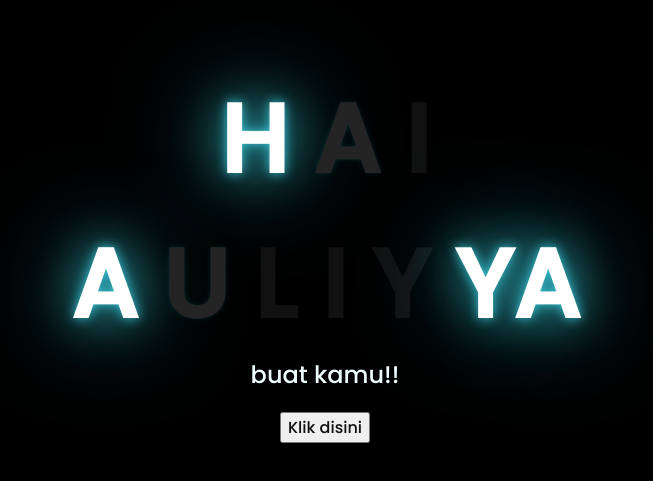
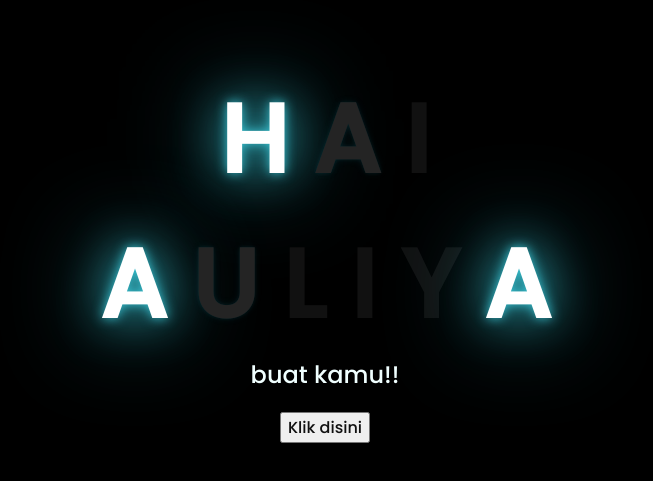
Before and after one commit to titoxyz/bungadella, a plain HTML site: page index.html in a window 1280 px wide. Shown: the part 153-634 px from the top of the page, without its empty margins (323-976 px from the left). Drawn offline with Linux system fonts and the light colour scheme.

Commit message:
Update index.html

```diff
--- a/index.html
+++ b/index.html
@@ -22,7 +22,7 @@
         <span>L</span>
         <span>I</span>
         <span>Y</span>
-        <span>YA</span>
+        <span>A</span>
 
     </div>
     <div class="description">
```
